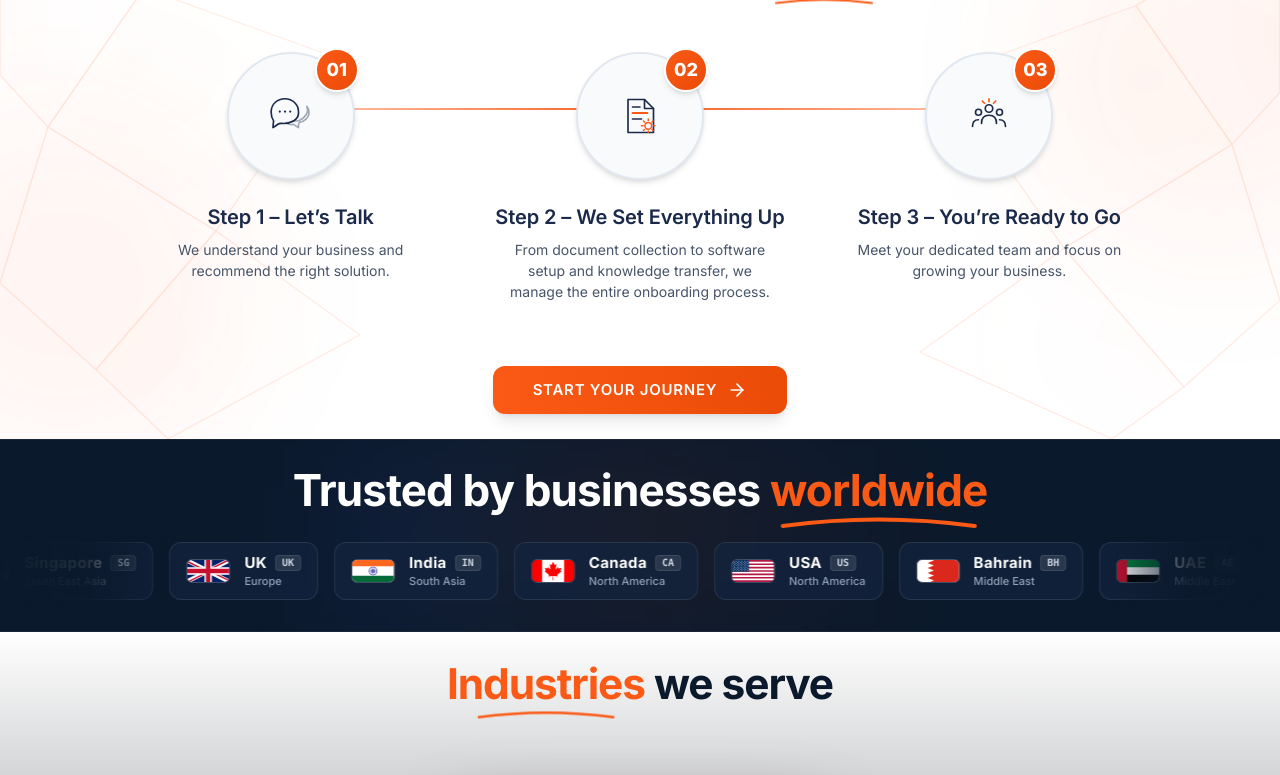
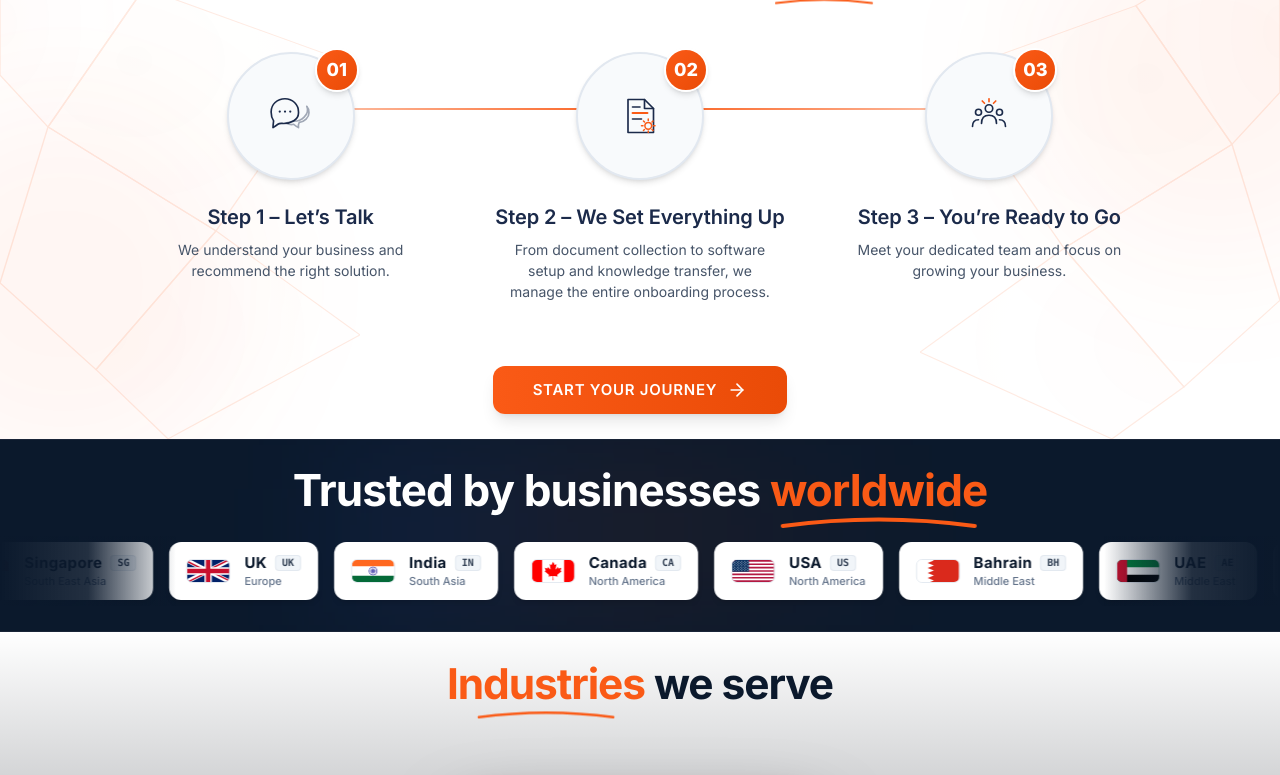
Before and after one commit to shubpatil654/Alphasure-website, a React (Vite) app: page / in a window 1280 px wide. Shown: the part 4117-4892 px from the top of the page. Built offline with nearby package versions, Linux system fonts and the light colour scheme; a web font is replaced by a local one.

Commit message:
style: set flag containers to white on dark section background

```diff
--- a/src/components/CountryFlagsSection.jsx
+++ b/src/components/CountryFlagsSection.jsx
@@ -61,10 +61,10 @@ export default function CountryFlagsSection() {
           {marqueeItems.map((country, index) => (
             <div
               key={`${country.code}-${index}`}
-              className="flex items-center gap-3 sm:gap-3.5 px-3.5 sm:px-4 py-2 sm:py-2.5 rounded-xl bg-[#13233C]/85 hover:bg-[#1A2E4E] border border-slate-700/70 hover:border-[#FA5A16]/70 transition-all duration-300 transform hover:-translate-y-0.5 hover:shadow-lg hover:shadow-black/40 shrink-0 group cursor-pointer"
+              className="flex items-center gap-3 sm:gap-3.5 px-3.5 sm:px-4 py-2 sm:py-2.5 rounded-xl bg-white hover:bg-slate-50 border border-white/90 hover:border-[#FA5A16]/60 transition-all duration-300 transform hover:-translate-y-0.5 shadow-md hover:shadow-xl shrink-0 group cursor-pointer"
             >
               {/* Compact Flag Icon */}
-              <div className="relative w-9 h-6 sm:w-11 sm:h-7.5 rounded-md overflow-hidden shadow-xs border border-white/20 shrink-0 transition-transform duration-300 group-hover:scale-105">
+              <div className="relative w-9 h-6 sm:w-11 sm:h-7.5 rounded-md overflow-hidden shadow-2xs border border-slate-200/90 shrink-0 transition-transform duration-300 group-hover:scale-105">
                 <img
                   src={country.flag}
                   alt={`${country.name} Flag`}
@@ -75,14 +75,14 @@ export default function CountryFlagsSection() {
               {/* Country Meta */}
               <div className="flex flex-col">
                 <div className="flex items-center gap-2">
-                  <span className="text-white font-bold text-sm sm:text-[15px] tracking-wide group-hover:text-[#FA5A16] transition-colors leading-snug">
+                  <span className="text-[#0B192C] font-bold text-sm sm:text-[15px] tracking-wide group-hover:text-[#FA5A16] transition-colors leading-snug">
                     {country.name}
                   </span>
-                  <span className="text-[10px] font-mono font-bold px-1.5 py-0.5 rounded bg-white/10 text-slate-300 border border-white/10 uppercase leading-none">
+                  <span className="text-[10px] font-mono font-bold px-1.5 py-0.5 rounded bg-slate-100 text-slate-700 border border-slate-200/90 uppercase leading-none">
                     {country.code}
                   </span>
                 </div>
-                <span className="text-[11px] text-slate-400 font-medium group-hover:text-slate-300 leading-snug">
+                <span className="text-[11px] text-slate-500 font-medium group-hover:text-slate-700 leading-snug">
                   {country.region}
                 </span>
               </div>
```
